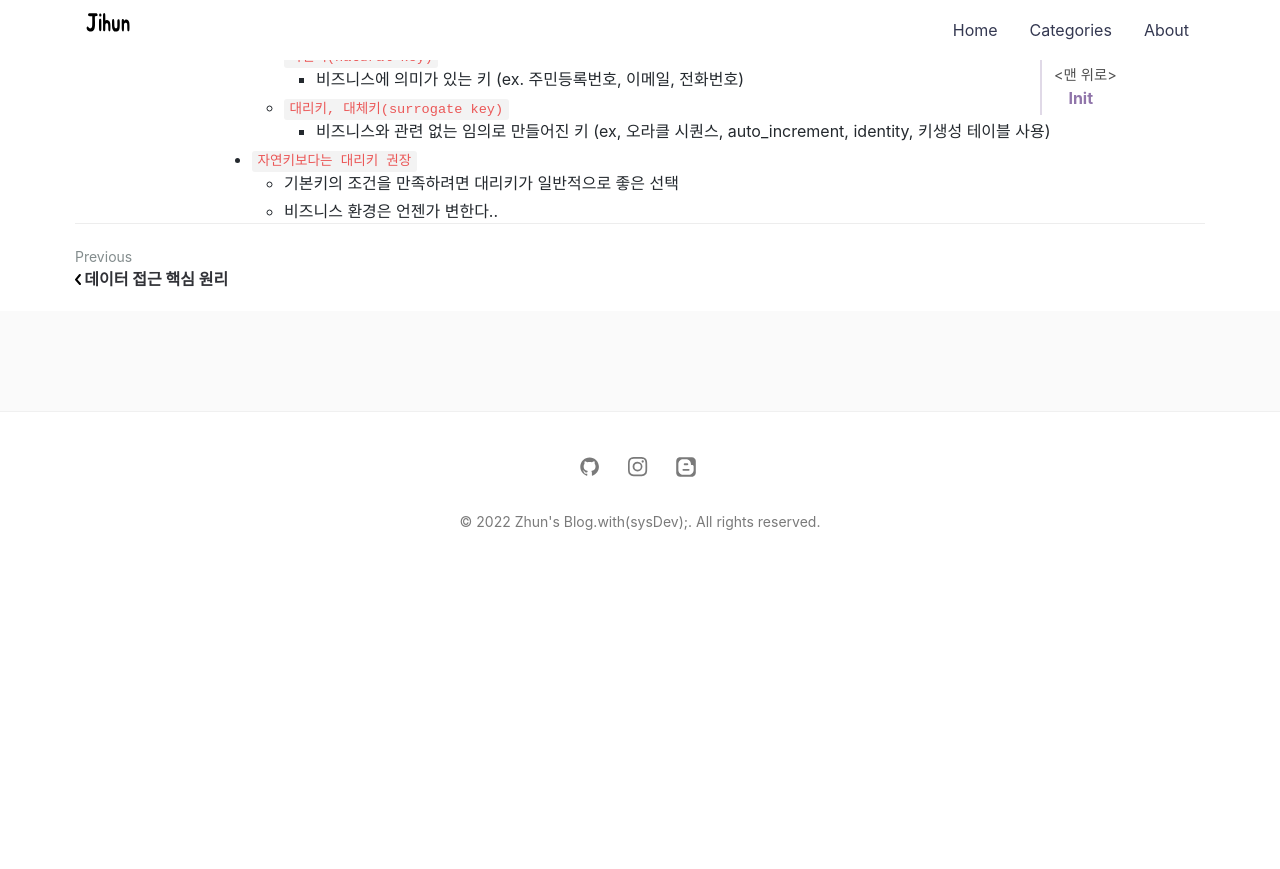
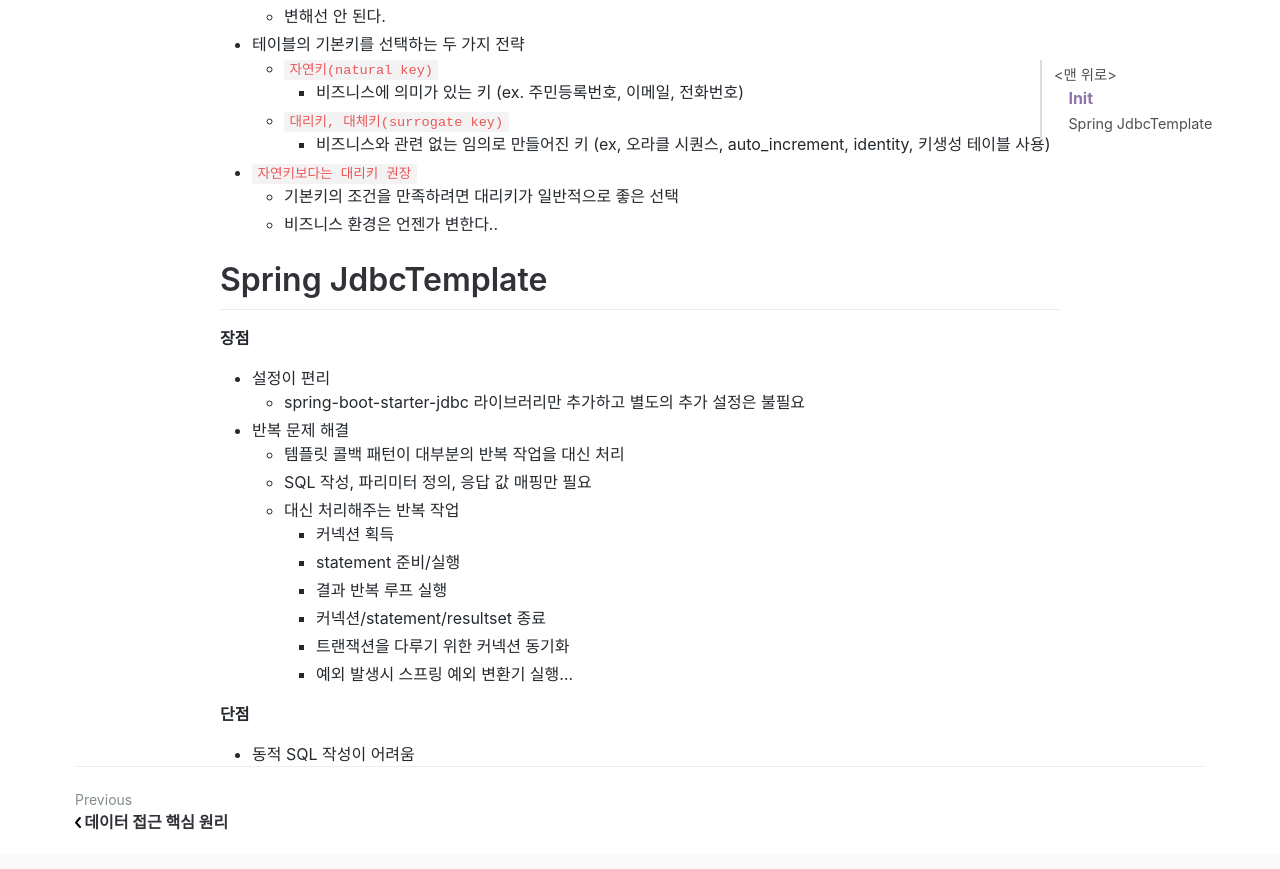
Before and after one commit to jihunparkme/jihunparkme.github.io, a Jekyll site: the page built from _posts/2022-08-08-Spring-DB-Part2.md, in a window 1280 px wide and 900 px high, scrolled down 1219 px. Shown: the top 869 px of the window. Built offline with Jekyll 4.4.1, drawn with Linux system fonts in a browser that asks for light colours; nearby versions of some CDN libraries; comment, search, counter and statistics services are not loaded; before the commit the page ends 1796 px from its top, so only the background shows below that.

Commit message:
[Spring JdbcTemplate] 장/단점

```diff
--- a/_posts/2022-08-08-Spring-DB-Part2.md
+++ b/_posts/2022-08-08-Spring-DB-Part2.md
@@ -13,7 +13,7 @@
 
 ---
 
-## Init
+# Init
 
 **프로젝트 구조**
 
@@ -43,3 +43,22 @@
 - `자연키보다는 대리키 권장`
   - 기본키의 조건을 만족하려면 대리키가 일반적으로 좋은 선택
   - 비즈니스 환경은 언젠가 변한다..
+
+# Spring JdbcTemplate
+
+**장점**
+- 설정이 편리
+  - spring-boot-starter-jdbc 라이브러리만 추가하고 별도의 추가 설정은 불필요
+- 반복 문제 해결
+  - 템플릿 콜백 패턴이 대부분의 반복 작업을 대신 처리
+  - SQL 작성, 파리미터 정의, 응답 값 매핑만 필요
+  - 대신 처리해주는 반복 작업
+    - 커넥션 획득
+    - statement 준비/실행
+    - 결과 반복 루프 실행
+    - 커넥션/statement/resultset 종료
+    - 트랜잭션을 다루기 위한 커넥션 동기화
+    - 예외 발생시 스프링 예외 변환기 실행...
+
+**단점**
+- 동적 SQL 작성이 어려움
```
